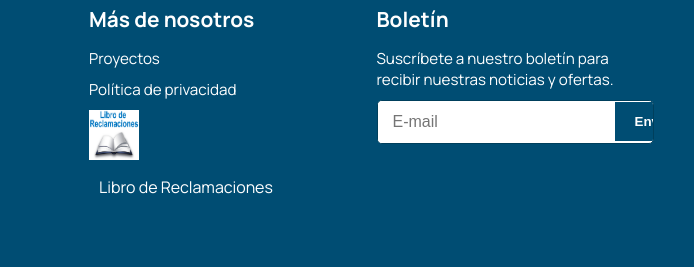
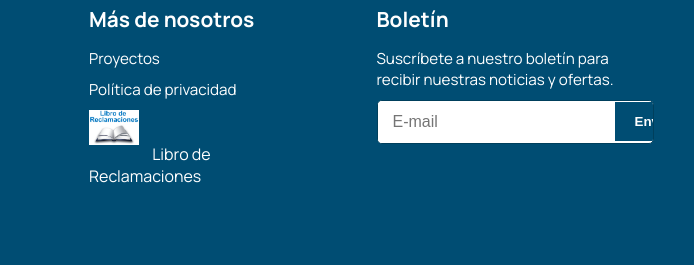
Before and after one commit to itservice24/Davidcorp-S.R.L., a plain HTML site: page index.html in a window 1280 px wide. Shown: the part 912-1179 px from the top of the page, 586-1280 px from the left. Drawn offline with Linux system fonts and the light colour scheme.

Commit message:
update legal

```diff
--- a/index.html
+++ b/index.html
@@ -188,11 +188,11 @@
                 <p><a href="privacidad.html">Política de privacidad</a></p>
                 <p>
                     <a href="libro-de-reclamaciones.html" target="_blank" class="reclamos-link">
-  <div class="reclamos-wrapper">
-    <img src="assets/libro-de-reclamaciones.jpg" alt="Libro de Reclamaciones">
-    <span>Libro de Reclamaciones</span>
-  </div>
-</a>
+                        <div class="reclamos-wrapper">
+                            <img src="assets/libro-de-reclamaciones.jpg" width="50" alt="Libro de Reclamaciones">
+                            <span>Libro de Reclamaciones</span>
+                        </div>
+                    </a>
                 </p>
             </div>
             <div class="footer-column newsletter">
--- a/style.css
+++ b/style.css
@@ -444,30 +444,14 @@ footer a:hover {
 }
 
 /* Estilos del libro de reclamaciones*/
-.reclamos-link {
-  text-decoration: none;
-  color: inherit;
-}
-
 .reclamos-wrapper {
-  display: inline-flex;
+  display: flex;
   align-items: center;
 }
 
-.reclamos-wrapper img {
-  width: 50px;
-  height: 50px;
-  display: block;
+.reclamos-wrapper span {
+  padding: 10px
 }
-
-.reclamos-wrapper span {
-  font-size: 16px;
-  margin-left: 10px;
-  line-height: 1;
-  position: relative;
-  top: 1px; /* adjust if needed for perfect alignment */
-}
-
 
 /* Estilos de la cuarta columna (newsletter) */
 .footer-column.newsletter {
```
Also changed, not shown: libro-de-reclamaciones.html (+1 -1 lines).
